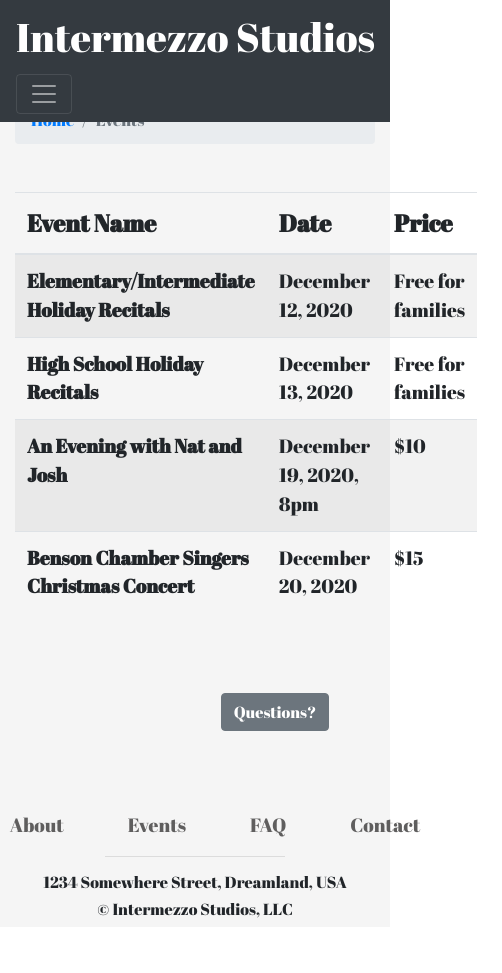
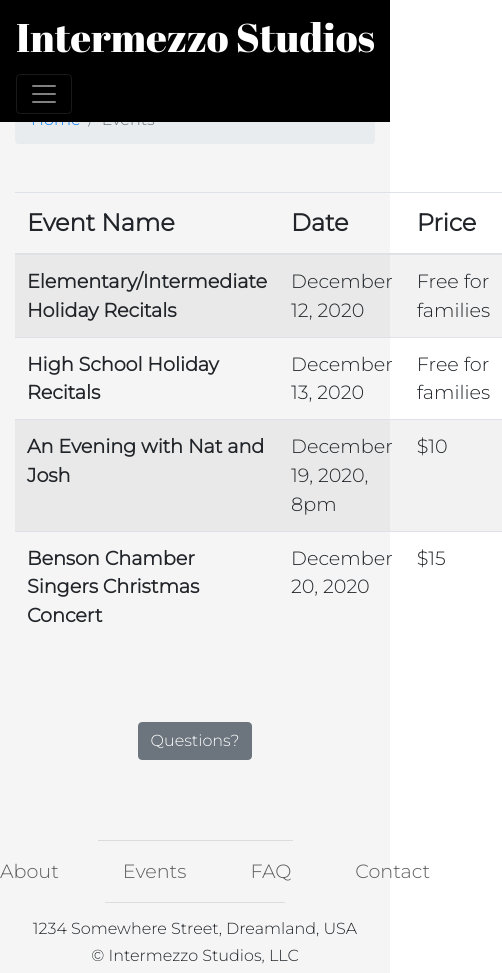
Before and after one commit to dcatherine3000/intermezzo-studios-react, a React (Create React App) app: page /events in a window 390 px wide. Shown: the whole page, 502 px wide, since content can reach past the window. Before the commit the page ends 927 px from the top, so only its background shows below. Built offline with nearby package versions, Linux system fonts and the light colour scheme.

Commit message:
Responsive Home Page and Styles

```diff
--- a/src/App.css
+++ b/src/App.css
@@ -1,12 +1,24 @@
 @import url('https://fonts.googleapis.com/css2?family=Abril+Fatface&display=swap');
+@import url('https://fonts.googleapis.com/css2?family=Montserrat:wght@300&display=swap');
 
 .App {
   background-color: whitesmoke;
-  font-family: "Abril Fatface", cursive;
+  font-family: "Montserrat", Arial, Helvetica, sans-serif;
+}
+
+.header-font {
+  font-size: 4rem;
+}
+
+/* Navbar */
+
+.navbar {
+  background-color: black;
 }
 
 .navbar-brand {
   font-size: 2.5rem;
+  font-family: "Abril Fatface", cursive;
 }
 
 .nav-item {
@@ -21,6 +33,8 @@
   padding-left: 0;
   margin-bottom: 0;
 }
+
+/* Home Page */
 
 .jumbotron {
   height: 110vh;
@@ -63,13 +77,21 @@
   font-size: 1.2rem;
 }
 
-.home-card {
-  height: 56vh;
+.home-button {
+  width: 10rem;
+  margin: 2rem 0;
 }
 
-.home-button {
-  width: 10rem;
+.home-link {
+  color: lightgray;
 }
+
+.home-link:hover {
+  color: white;
+  text-decoration: none;
+}
+
+/* Footer */
 
 footer {
   text-align: center;
@@ -107,9 +129,13 @@ footer hr {
   margin-top: 0;
 }
 
+/* Breadcrumbs */
+
 .breadcrumb {
   margin: 6rem 0;
 }
+
+/* About Page */
 
 .flex-column {
   border: dotted rgba(0,0,0,0.5) 2px;
@@ -136,6 +162,13 @@ footer hr {
   text-align: center;
 }
 
+.about-title {
+  width: 100%;
+  text-align: center;
+}
+
+/* Events Page */
+
 .table {
   font-size: 1.2rem;
   margin: 2rem auto;
@@ -146,9 +179,10 @@ footer hr {
 }
 
 #events-button {
-  text-align: center;
-  margin: 5rem;
+  margin: 5rem 0;
 }
+
+/* FAQ Page */
 
 .faq-header {
     padding: 0;
@@ -162,6 +196,8 @@ footer hr {
     font-size: 1.2rem;
     padding: 2rem;
 }
+
+/* Contact Page */
 
 .contact-info {
   text-align: right;
@@ -203,8 +239,3 @@ form button {
   width: 100%;
   height: 3rem;
 }
-
-.about-title {
-  width: 100%;
-  text-align: center;
-}
--- a/src/components/EventsComponent.js
+++ b/src/components/EventsComponent.js
@@ -14,8 +14,6 @@ function Events() {
                         </Breadcrumb>
                     </div>
                 </Row>
-            </Container>
-            <Container>
                 <Table striped hover>
                     <thead>
                         <tr>
@@ -47,9 +45,9 @@ function Events() {
                         </tr>
                     </tbody>
                 </Table>
-            </Container>
-            <Container id="events-button">
-                <Button dark>Questions?</Button>
+                <Row id="events-button" className="btn-block text-center">
+                    <Button dark>Questions?</Button>
+                </Row>
             </Container>
         </div>
     );
--- a/src/components/FooterComponent.js
+++ b/src/components/FooterComponent.js
@@ -5,6 +5,7 @@ import { Link } from 'react-router-dom';
 function Footer() {
     return (
         <footer>
+            <hr />
             <Container>
                 <Row>
                     <div className="col-12 footer-nav">
--- a/src/components/HeaderComponent.js
+++ b/src/components/HeaderComponent.js
@@ -22,8 +22,8 @@ class Header extends Component {
     render() {
         return (
             <React.Fragment>
-                <Navbar dark className="bg-dark" expand="lg" fixed="top">
-                    <NavbarBrand href="/">
+                <Navbar className="navbar navbar-dark" expand="lg" fixed="top">
+                    <NavbarBrand href='/'>
                         <h1>Intermezzo Studios</h1>
                     </NavbarBrand>
                     <NavbarToggler onClick={this.toggleNav} />
--- a/src/components/HomeComponent.js
+++ b/src/components/HomeComponent.js
@@ -1,4 +1,5 @@
 import React, { Component } from 'react';
+import { Container, Row } from 'reactstrap';
 import Intro from './IntroComponent';
 import HomeInfo from './HomeInfoComponent';
 import HomeContact from './HomeContactComponent';
@@ -10,11 +11,14 @@ class Home extends Component {
         return (
             <React.Fragment>
                 <Intro />
-                <hr />
-                <HomeInfo model={MODEL} />
-                <hr />
-                <HomeContact />
-                <hr />
+                <Container>
+                    <Row>
+                        <HomeInfo model={MODEL} />
+                    </Row>
+                    <Row>
+                        <HomeContact />
+                    </Row>
+                </Container>
             </React.Fragment>
         );
     }
--- a/src/components/HomeContactComponent.js
+++ b/src/components/HomeContactComponent.js
@@ -1,10 +1,11 @@
 import React from 'react';
-import { Button } from 'reactstrap';
+import { Link } from 'react-router-dom';
+
 
 function HomeContact() {
     return (
-        <div>
-            <Button dark block className="home-button btn-lg" href='/contact'>Contact Us</Button>
+        <div className="col text-center">
+            <button className="btn btn-dark btn-lg home-button active"><Link className="home-link" to='/contact'>Contact Us</Link></button>
         </div>
     );
 }
--- a/src/components/HomeInfoComponent.js
+++ b/src/components/HomeInfoComponent.js
@@ -18,7 +18,7 @@ function HomeInfo(props) {
 
     const info = props.model.map(model => {
         return (
-            <div key={model.id} className="col-md-4">
+            <div key={model.id} className="col-lg-4">
                 <RenderModel model={model} />
             </div>
         );
@@ -27,8 +27,8 @@ function HomeInfo(props) {
     return (
         <Container>
             <Row>
-                <div className="model-header">
-                    <h2 className="display-4">Our Model</h2>
+                <div className="col-md-12 model-header">
+                    <h2 className="header-font"><strong>Our Model</strong></h2>
                     <p>We strive to create a thriving musical community by providing everything necessary for musicians to thrive, grow, and connect with other artists.</p>
                 </div>
             </Row>
--- a/src/components/IntroComponent.js
+++ b/src/components/IntroComponent.js
@@ -7,7 +7,7 @@ function Intro() {
             <Jumbotron fluid className="text-center">
                 <div className="intro">
                     <div className="text-box">
-                        <h1>Intermezzo Studios</h1>
+                        <h1>Intermezzo <strong>Studios</strong></h1>
                         <p>Educate. Perform. Collaborate.</p>
                     </div>
                 </div>
```
Also changed, not shown: 1 other file (tests, documents, lock files or other folders).
